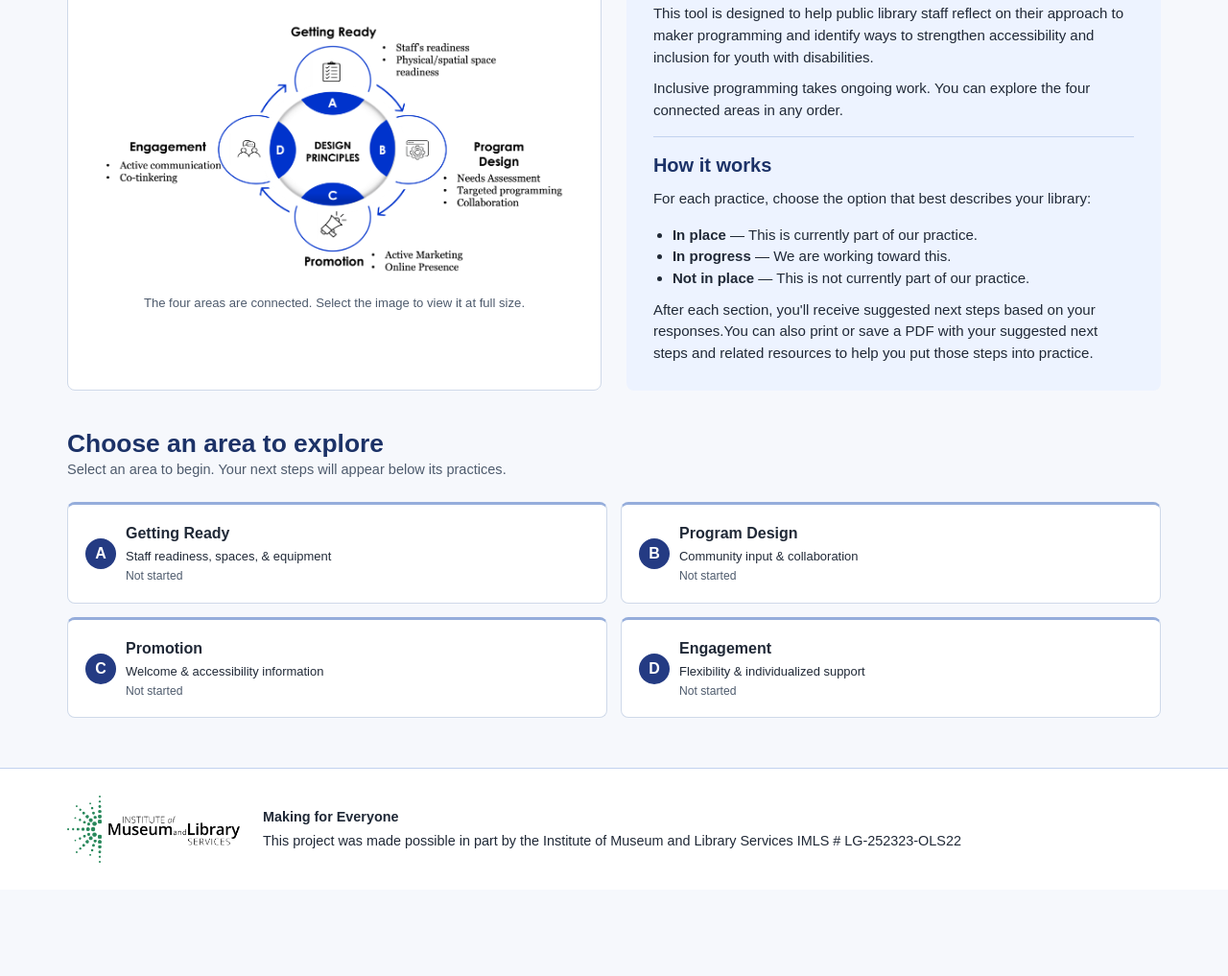
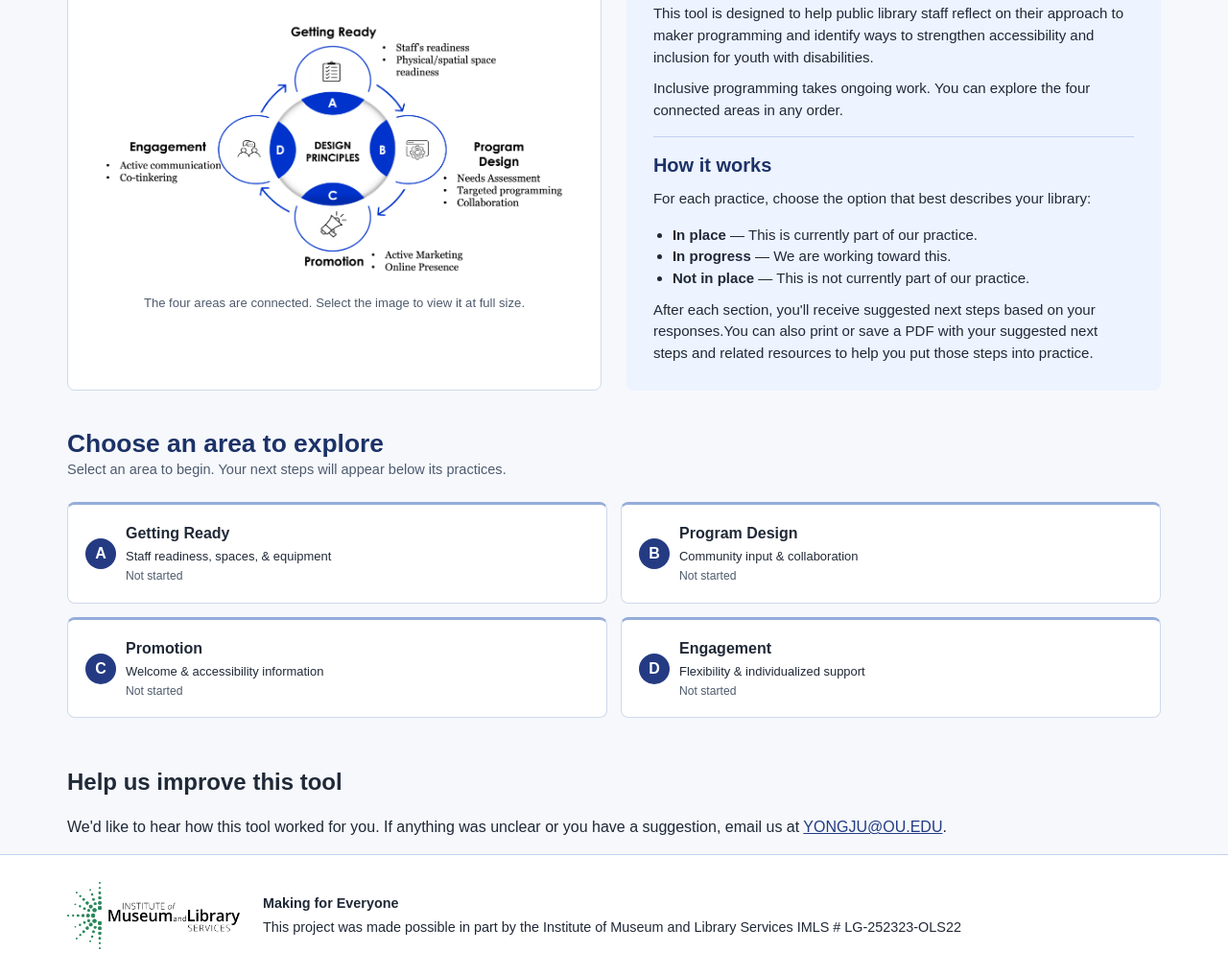
Before and after one commit to ouslisjung/Making-For-Everyone-Tool, a plain HTML site: page index.html in a window 1280 px wide. Shown: the part 306-1323 px from the top of the page at 96% size. Before the commit the page ends 1233 px from the top, so only its background shows below. Drawn offline with Linux system fonts and the light colour scheme.

Commit message:
Add feedback section for user suggestions
Added a feedback section to gather user suggestions.

```diff
--- a/index.html
+++ b/index.html
@@ -102,7 +102,12 @@
           </section>
         </section>
       </section>
-
+      <section class="feedback" aria-labelledby="feedbackHeading">
+        <h2 id="feedbackHeading">Help us improve this tool</h2>
+        <p>We'd like to hear how this tool worked for you. If anything was unclear or you have a suggestion, email us at
+          <a href="mailto:YONGJU@OU.EDU subject=Inclusive%20Makerspace%20Planner%20feedback">YONGJU@OU.EDU</a>.
+        </p>
+      </section>
     </div>
   </main>
 
```
